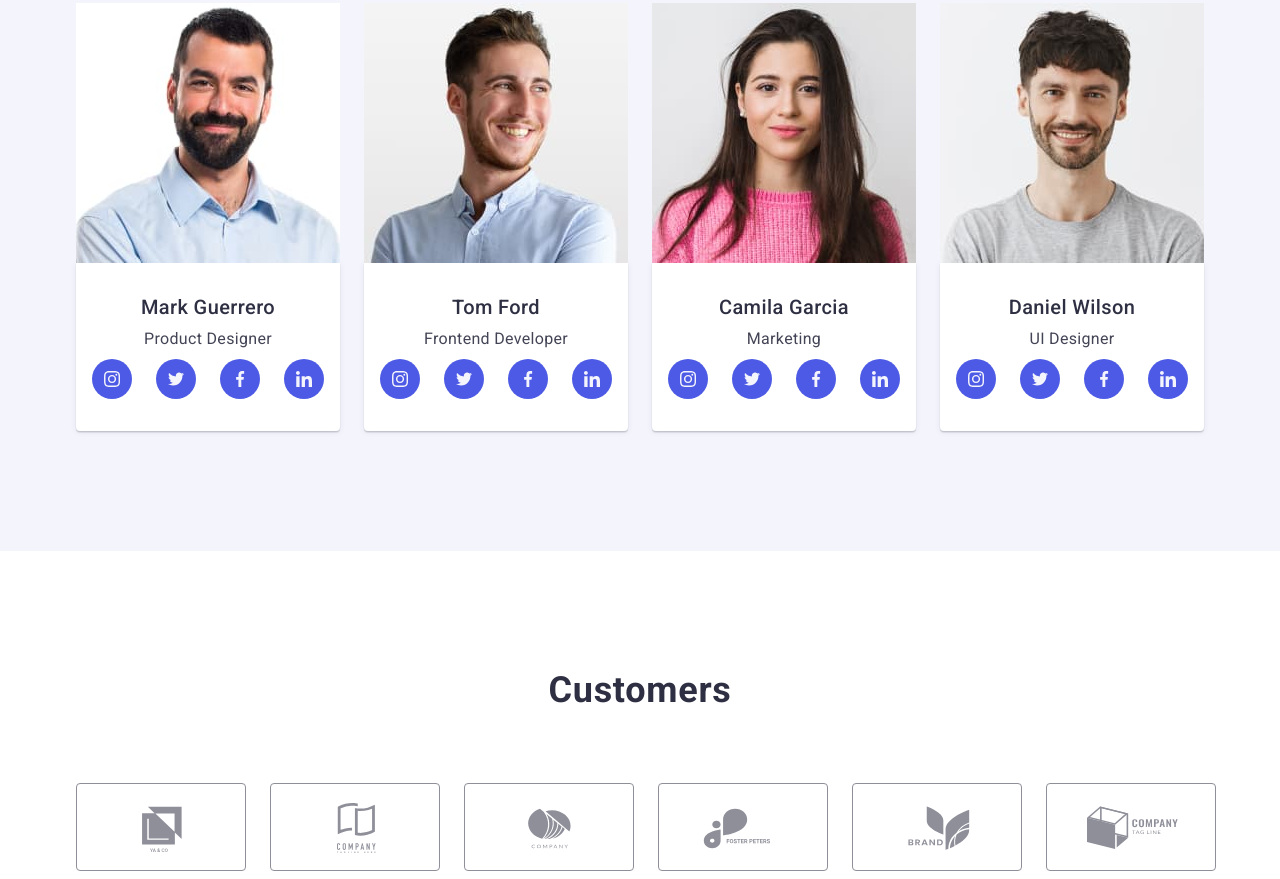
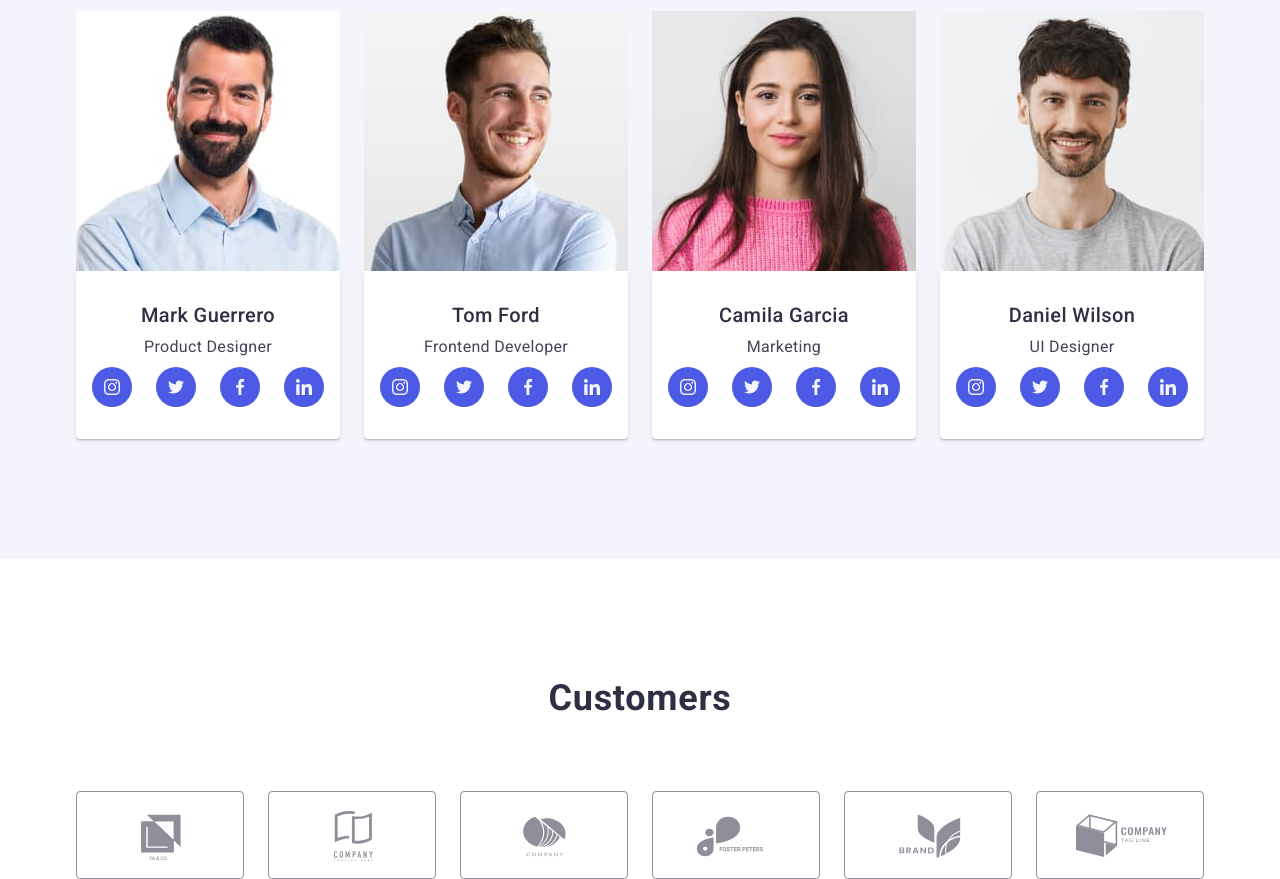
Before and after one commit to mirs-me/goit-markup-hw-04, a plain HTML site: page index.html in a window 1280 px wide. Shown: the part 1921-2800 px from the top of the page. Drawn offline with nearby package versions, Linux system fonts and the light colour scheme.

Commit message:
changes after mentor's notes

```diff
--- a/css/styles.css
+++ b/css/styles.css
@@ -112,8 +112,11 @@ svg {
                 padding: 188px 0;
                 background-image: linear-gradient(0, rgba(46, 47, 66, 0.70), rgba(46, 47, 66, 0.70)), url('../images/people-office-1.jpg');
                 background-position: center;
-                background-size: 1440px;
+                background-size: cover;
                 background-repeat: no-repeat;
+                max-width: 1440px;
+                height: 600px;
+                margin: 0 auto;
 }
 
 .hero-section-title {color: var(--white);
@@ -306,29 +309,29 @@ svg {
 .customers-list {
     list-style: none;
     display: flex;
-    flex-direction: row;
-    justify-content: space-between;
     gap: 24px;
 }
 .customers-list-item{
-        padding: 16px 32px;
+        width: 168px;
+        height: 88px;
+        display: flex;
+        justify-content: center;
+        align-items: center;
         border-radius: 4px;
         border: 1px solid var(--lightslate);
         color: var(--lightslate);
 }
-.customer-logo{ --color4: currentcolor;}
+.customer-logo{ fill: currentColor;}
 .customers-list-item:hover, .customers-list-item:focus{color: var(--ocean);
                                                         border-color: var(--ocean);}
-.values-icons-list {
-    list-style: none;
-    display: flex;
-    justify-content: space-between;
-    gap: 24px;
-    margin-bottom: 8px;
-}
-.values-icon-list-item{padding: 24px 100px;
+.values-list-icon{ height: 120px;
+                        display: flex;
+                        align-items: center;
+                        justify-content: center;
+                        width: 100%;
                         border-radius: 4px;
                         background-color: var(--cloud);
+                        margin-bottom: 8px;
 }
 .team-socials-list {
     list-style: none;
@@ -336,10 +339,13 @@ svg {
     justify-content: center;
     gap:24px;
 }
-.team-socials-list-items{ padding: 12px;
+.team-socials-list-items{ width: 40px;
+                        height: 40px;
                         background-color: var(--iris);
-                        color: var(--cloud);
                         border-radius: 50%;
+                        display: flex;
+                        align-items: center;
+                        justify-content: center;
                     }
 .team-socials-list-items:hover, .team-socials-list-items:focus{background-color: var(--ocean);}
 .bottom-page-row{ display:flex;
@@ -357,7 +363,11 @@ svg {
 }
 
 .footer-socials-list-items {
-    padding: 8px;
+    width: 40px;
+    height: 40px;
+    display: flex;
+    align-items: center;
+    justify-content: center;
     background-color: var(--iris);
     color: var(--cloud);
     border-radius: 50%;
--- a/index.html
+++ b/index.html
@@ -42,41 +42,38 @@
         <section class="values section">
             <div class="container">
             <h2 class="visually-hidden">Our Values</h2>
-            <ul class="values-icons-list">
-                <li class="values-icon-list-item"> <svg width="64" height="64">
-                        <use href="./images/icons.svg#icon-antenna-1"></use>
-                    </svg> </li>
-                <li class="values-icon-list-item"><svg width="64" height="64">
-                        <use href="./images/icons.svg#icon-clock-1"></use>
-                    </svg> </li>
-                <li class="values-icon-list-item"><svg width="64" height="64">
-                        <use href="./images/icons.svg#icon-diagram-1"></use>
-                    </svg> </li>
-                <li class="values-icon-list-item"> <svg width="64" height="64">
-                        <use href="./images/icons.svg#icon-astronaut-1"></use>
-                    </svg></li>
-            </ul>
             <ul class="values-list">
                 <li class="values-list-item">
+                    <div class="values-list-icon"> <svg width="64" height="64">
+                            <use href="./images/icons.svg#icon-antenna-1"></use>
+                        </svg> </div>
                     <h3 class="values-title">Strategy</h3>
                     <p class="values-description">Our goal is to identify the business problem to walk away with the perfect and creative solution.</p>
                 </li>
                 <li class="values-list-item">
+                    <div class="values-list-icon"><svg width="64" height="64">
+                            <use href="./images/icons.svg#icon-clock-1"></use>
+                        </svg> </div>
                     <h3 class="values-title">Punctuality</h3>
                     <p class="values-description">Bring the key message to the brand's audience for the best price within the shortest possible time.</p>
                 </li>
                 <li class="values-list-item">
+                    <div class="values-list-icon"><svg width="64" height="64">
+                            <use href="./images/icons.svg#icon-diagram-1"></use>
+                        </svg> </div>
                     <h3 class="values-title">Diligence</h3>
                     <p class="values-description">Research and confirm brands that present the strongest digital growth opportunities and minimize risk.</p>
                 </li>
                 <li class="values-list-item">
+                    <div class="values-list-icon"> <svg width="64" height="64">
+                            <use href="./images/icons.svg#icon-astronaut-1"></use>
+                        </svg></div>
                     <h3 class="values-title">Technologies</h3>
                     <p class="values-description">Design practice focused on digital experiences. We bring forth a deep passion for problem-solving.</p>
                 </li>
             </ul>
             </div>
         </section>
-
         <section class="our-work section">
             <div class="container our-work-wrapper">
             <h2 class="our-work-title"> What Are We Doing</h2>
@@ -97,18 +94,22 @@
                         <h3 class="team-member-name">Mark Guerrero</h3>
                         <p class="team-member-position">Product Designer</p>
                         <ul class="team-socials-list">
-                            <li class="team-socials-list-items"> <svg width="16" height="16">
-                                <use href="./images/icons.svg#icon-instagram-2"/>
-                            </svg></li>
-                            <li class="team-socials-list-items"> <svg width="16" height="16">
+                            <li> <a class="team-socials-list-items" href="./">
+                                    <svg width="16" height="16">
+                                        <use href="./images/icons.svg#icon-instagram-2" />
+                                    </svg> </a></li>
+                            <li> <a class="team-socials-list-items" href="./">
+                                    <svg width="16" height="16">
                                         <use href="./images/icons.svg#icon-twitter-1"></use>
-                            </svg></li>
-                            <li class="team-socials-list-items"> <svg width="16" height="16">
+                                    </svg></a></li>
+                            <li> <a class="team-socials-list-items" href="./">
+                                    <svg width="16" height="16">
                                         <use href="./images/icons.svg#icon-facebook-1"></use>
-                            </svg></li>
-                            <li class="team-socials-list-items"> <svg width="16" height="16">
+                                    </svg></a></li>
+                            <li> <a class="team-socials-list-items" href="./">
+                                    <svg width="16" height="16">
                                         <use href="./images/icons.svg#icon-linkedin-1"></use>
-                            </svg></li>
+                                    </svg></a></li>
                         </ul>
                     </div>
                 </li>
@@ -118,18 +119,22 @@
                         <h3 class="team-member-name">Tom Ford</h3>
                         <p class="team-member-position">Frontend Developer</p>
                         <ul class="team-socials-list">
-                            <li class="team-socials-list-items"> <svg width="16" height="16">
+                            <li> <a class="team-socials-list-items" href="./">
+                                    <svg width="16" height="16">
                                         <use href="./images/icons.svg#icon-instagram-2" />
-                                </svg></li>
-                            <li class="team-socials-list-items"> <svg width="16" height="16">
+                                    </svg> </a></li>
+                            <li> <a class="team-socials-list-items" href="./">
+                                    <svg width="16" height="16">
                                         <use href="./images/icons.svg#icon-twitter-1"></use>
-                                </svg></li>
-                            <li class="team-socials-list-items"> <svg width="16" height="16">
+                                    </svg></a></li>
+                            <li> <a class="team-socials-list-items" href="./">
+                                    <svg width="16" height="16">
                                         <use href="./images/icons.svg#icon-facebook-1"></use>
-                                </svg></li>
-                            <li class="team-socials-list-items"> <svg width="16" height="16">
+                                    </svg></a></li>
+                            <li> <a class="team-socials-list-items" href="./">
+                                    <svg width="16" height="16">
                                         <use href="./images/icons.svg#icon-linkedin-1"></use>
-                                </svg></li>
+                                    </svg></a></li>
                         </ul>
                     </div>
                 </li>
@@ -139,18 +144,22 @@
                         <h3 class="team-member-name">Camila Garcia</h3>
                         <p class="team-member-position">Marketing</p>
                         <ul class="team-socials-list">
-                            <li class="team-socials-list-items"> <svg width="16" height="16">
+                            <li> <a class="team-socials-list-items" href="./">
+                                    <svg width="16" height="16">
                                         <use href="./images/icons.svg#icon-instagram-2" />
-                                </svg></li>
-                            <li class="team-socials-list-items"> <svg width="16" height="16">
+                                    </svg> </a></li>
+                            <li> <a class="team-socials-list-items" href="./">
+                                    <svg width="16" height="16">
                                         <use href="./images/icons.svg#icon-twitter-1"></use>
-                                </svg></li>
-                            <li class="team-socials-list-items"> <svg width="16" height="16">
+                                    </svg></a></li>
+                            <li> <a class="team-socials-list-items" href="./">
+                                    <svg width="16" height="16">
                                         <use href="./images/icons.svg#icon-facebook-1"></use>
-                                </svg></li>
-                            <li class="team-socials-list-items"> <svg width="16" height="16">
+                                    </svg></a></li>
+                            <li> <a class="team-socials-list-items" href="./">
+                                    <svg width="16" height="16">
                                         <use href="./images/icons.svg#icon-linkedin-1"></use>
-                                </svg></li>
+                                    </svg></a></li>
                         </ul>
                     </div>
                 </li>
@@ -160,18 +169,22 @@
                         <h3 class="team-member-name">Daniel Wilson</h3>
                         <p class="team-member-position">UI Designer</p>
                         <ul class="team-socials-list">
-                            <li class="team-socials-list-items"> <svg width="16" height="16">
+                            <li> <a class="team-socials-list-items" href="./">
+                                    <svg width="16" height="16">
                                         <use href="./images/icons.svg#icon-instagram-2" />
-                                </svg></li>
-                            <li class="team-socials-list-items"> <svg width="16" height="16">
+                                    </svg> </a></li>
+                            <li> <a  class="team-socials-list-items" href="./">
+                                    <svg width="16" height="16">
                                         <use href="./images/icons.svg#icon-twitter-1"></use>
-                                </svg></li>
-                            <li class="team-socials-list-items"> <svg width="16" height="16">
+                                    </svg></a></li>
+                            <li> <a class="team-socials-list-items" href="./">
+                                    <svg width="16" height="16">
                                         <use href="./images/icons.svg#icon-facebook-1"></use>
-                                </svg></li>
-                            <li class="team-socials-list-items"> <svg width="16" height="16">
+                                    </svg></a></li>
+                            <li> <a  class="team-socials-list-items" href="./">
+                                    <svg width="16" height="16">
                                         <use href="./images/icons.svg#icon-linkedin-1"></use>
-                                </svg></li>
+                                    </svg></a></li>
                         </ul>
                     </div>
                 </li>
@@ -182,24 +195,30 @@
             <div class="container">
                 <h2 class="customers-title">Customers</h2>
                 <ul class="customers-list">
-                    <li class="customers-list-item"> <svg class="customer-logo" width="104" height="54">
+                    <li> <a class="customers-list-item" href="./">
+                        <svg class="customer-logo" width="104" height="54">
                                     <use href="./images/icons.svg#icon-logo-1"></use>
-                                </svg> </li>
-                    <li class="customers-list-item"><svg class="customer-logo" width="104" height="54">
+                                </svg> </a></li>
+                    <li> <a class="customers-list-item" href="./">
+                        <svg class="customer-logo" width="104" height="54">
                                <use href="./images/icons.svg#icon-logo-2"></use>
-                            </svg> </li>
-                    <li class="customers-list-item"> <svg class="customer-logo" width="104" height="54">
+                            </svg> </a></li>
+                    <li> <a class="customers-list-item" href="./">
+                        <svg class="customer-logo" width="104" height="54">
                                 <use href="./images/icons.svg#icon-logo-3"></use>
-                            </svg></li>
-                    <li class="customers-list-item"><svg class="customer-logo" width="104" height="54">
+                            </svg> </a></li>
+                    <li> <a class="customers-list-item" href="./">
+                        <svg class="customer-logo" width="104" height="54">
                                 <use href="./images/icons.svg#icon-logo-4"></use>
-                            </svg> </li>
-                    <li class="customers-list-item"><svg class="customer-logo" width="104" height="54">
+                            </svg> </a> </li>
+                    <li> <a class="customers-list-item" href="./">
+                        <svg class="customer-logo" width="104" height="54">
                                 <use href="./images/icons.svg#icon-logo-5"></use>
-                            </svg> </li>
-                    <li class="customers-list-item"> <svg class="customer-logo" width="104" height="54">
+                            </svg> </a></li>
+                    <li> <a class="customers-list-item" href="./">
+                        <svg class="customer-logo" width="104" height="54">
                                 <use href="./images/icons.svg#icon-logo-6"></use>
-                       </svg></li>
+                       </svg> </a></li>
                 </ul>
             </div>
         </section>
@@ -213,18 +232,22 @@
             <div class="footer-column">
                 <h3 class="footer-socials-title">Social Media</h3>
                 <ul class="footer-socials-list">
-                    <li class="footer-socials-list-items"> <svg width="24" height="24">
+                    <li class="footer-socials-list-items"> <a href="./">
+                            <svg width="24" height="24">
                               <use href="./images/icons.svg#icon-instagram-2" />
-                            </svg></li>
-                    <li class="footer-socials-list-items"> <svg width="24" height="24">
+                            </svg></a></li>
+                    <li class="footer-socials-list-items"> <a href="./">
+                            <svg width="24" height="24">
                                 <use href="./images/icons.svg#icon-twitter-1"></use>
-                            </svg></li>
-                    <li class="footer-socials-list-items"> <svg width="24" height="24">
+                            </svg></a></li>
+                    <li class="footer-socials-list-items"> <a href="./">
+                         <svg width="24" height="24">
                                 <use href="./images/icons.svg#icon-facebook-1"></use>
-                            </svg></li>
-                    <li class="footer-socials-list-items"> <svg width="24" height="24">
+                            </svg></a></li>
+                    <li class="footer-socials-list-items"> <a href="./">
+                        <svg width="24" height="24">
                                 <use href="./images/icons.svg#icon-linkedin-1"></use>
-                          </svg></li>
+                          </svg></a></li>
                 </ul>
             </div>
         </div>
```
Also changed, not shown: portfolio.html (+16 -12 lines). Lines whose indentation alone changed are shown as unchanged.
